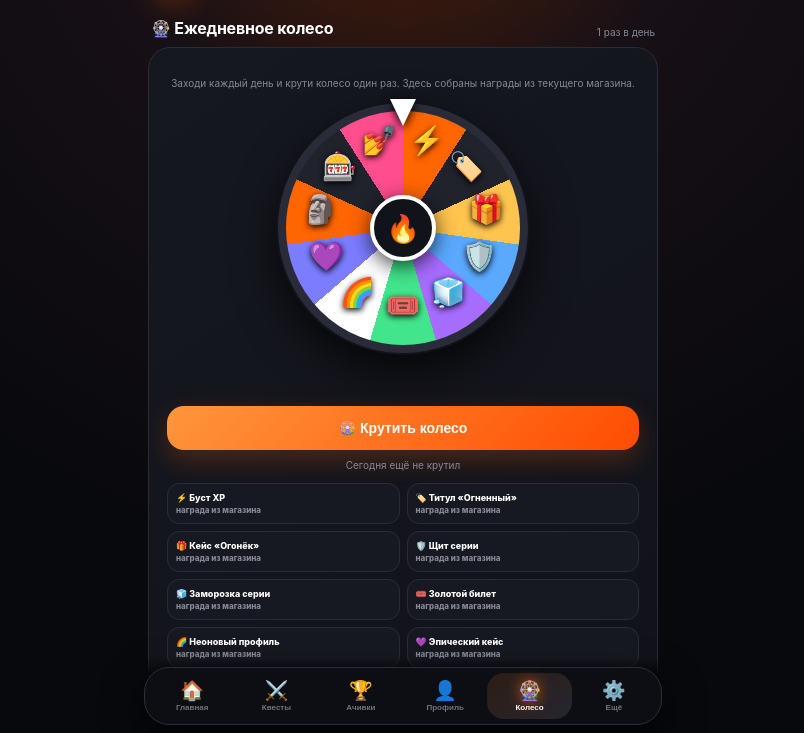
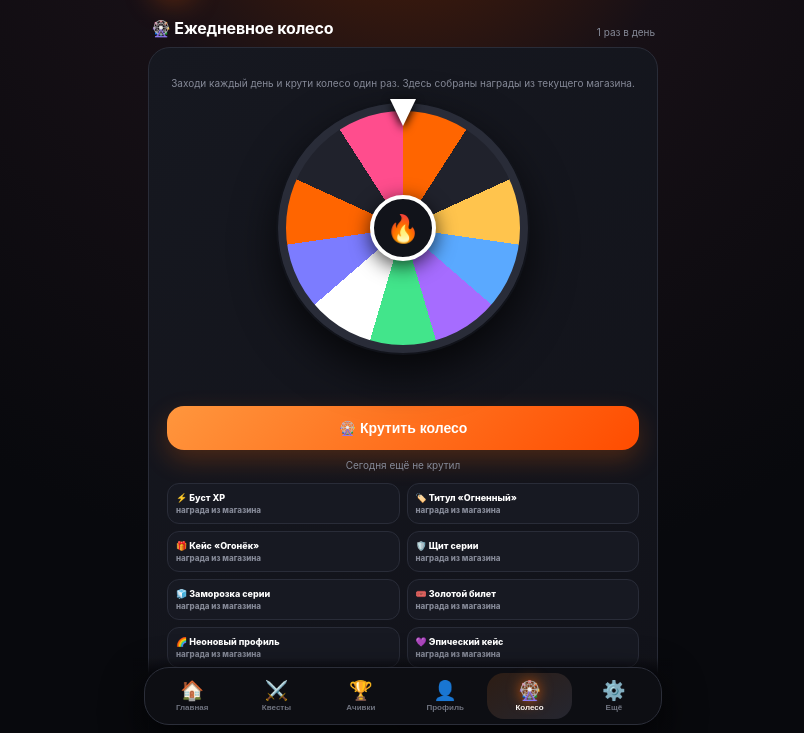
Before and after one commit to Brouuu9/ogonekk, a plain HTML site: page index.html in a window 1280 px wide. Both pictures are taken after a click on the button "🎡 Колесо". Shown: the part 66-799 px from the top of the page, without its empty margins (237-1041 px from the left). Drawn offline with Linux system fonts and the light colour scheme.

Commit message:
Add files via upload

```diff
--- a/index.html
+++ b/index.html
@@ -73,8 +73,7 @@ body[data-theme="green"] .frameOption.selected{border-color:#42d982;box-shadow:0
 @keyframes wheelSpin{from{transform:rotate(0)}to{transform:rotate(2160deg)}}
 .wheelCard{position:relative;overflow:hidden;text-align:center;padding:18px}
 .wheelWrap{width:250px;height:250px;margin:12px auto 16px;position:relative}
-.wheel{width:250px;height:250px;border-radius:50%;border:8px solid #292c38;background:conic-gradient(#ff6500 0deg 44deg,#20222c 44deg 88deg,#ffc44d 88deg 132deg,#20222c 132deg 176deg,#5aa9ff 176deg 220deg,#20222c 220deg 264deg,#a66cff 264deg 308deg,#20222c 308deg 360deg);box-shadow:0 0 0 2px #11131a,0 18px 45px #000b;display:grid;place-items:center}
-.wheelLabels{position:absolute;inset:0;z-index:1;pointer-events:none}.wheelLabel{position:absolute;left:50%;top:50%;width:42px;margin-left:-21px;margin-top:-21px;text-align:center;font-size:28px;line-height:1;transform-origin:21px 21px;filter:drop-shadow(0 2px 3px #000)}.wheelLabelRare{font-size:28px}
+.wheel{width:250px;height:250px;border-radius:50%;border:8px solid #292c38;background:conic-gradient(#ff6500 0deg 44deg,#20222c 44deg 88deg,#ffc44d 88deg 132deg,#20222c 132deg 176deg,#5aa9ff 176deg 220deg,#20222c 220deg 264deg,#a66cff 264deg 308deg,#20222c 308deg 360deg);box-shadow:0 0 0 2px #11131a,0 18px 45px #000b;display:grid;place-items:center;transition:transform 3.3s cubic-bezier(.12,.72,.12,1);will-change:transform}
 .wheelCenter{width:66px;height:66px;border-radius:50%;background:#11131a;border:4px solid #fff;display:grid;place-items:center;font-size:27px;box-shadow:0 5px 20px #000b;z-index:2}
 .wheelPointer{position:absolute;z-index:3;top:-4px;left:50%;transform:translateX(-50%);width:0;height:0;border-left:13px solid transparent;border-right:13px solid transparent;border-top:27px solid #fff;filter:drop-shadow(0 3px 5px #000)}
 .wheelResult{min-height:25px;font-size:16px;font-weight:950;margin:8px 0 12px}
@@ -129,7 +128,7 @@ body[data-theme="green"] .frameOption.selected{border-color:#42d982;box-shadow:0
   <p class="small">Заходи каждый день и крути колесо один раз. Здесь собраны награды из текущего магазина.</p>
   <div class="wheelWrap">
     <div class="wheelPointer"></div>
-    <div class="wheel" id="dailyWheel"><div class="wheelLabels" id="wheelLabels"></div><div class="wheelCenter">🔥</div></div>
+    <div class="wheel" id="dailyWheel"><div class="wheelCenter">🔥</div></div>
   </div>
   <div class="wheelResult" id="wheelResult"></div>
   <button class="btn yes caseBtn" id="wheelButton" onclick="spinDailyWheel()">🎡 Крутить колесо</button>
@@ -259,14 +258,6 @@ function renderWheel(){
     const colors=['#ff6500','#20222c','#ffc44d','#5aa9ff','#a66cff','#42e58b','#ffffff','#7c7cff'];
     const step=360/Math.max(1,available.length);
     wheel.style.background='conic-gradient('+available.map((x,i)=>`${x.id==='titlePickme'?'#ff4d8d':colors[i%colors.length]} ${i*step}deg ${(i+1)*step}deg`).join(',')+')';
-    const labels=document.getElementById('wheelLabels');
-    if(labels){
-      const radius=84;
-      labels.innerHTML=available.map((x,i)=>{
-        const angle=i*step+step/2;
-        return `<div class="wheelLabel" style="transform:rotate(${angle}deg) translateY(-${radius}px) rotate(${-angle}deg)">${x.e}</div>`;
-      }).join('');
-    }
   }
   const spun=data.wheel&&data.wheel.last===today();
   const empty=available.length===0;
@@ -312,12 +303,13 @@ function spinDailyWheel(){
   }
   const current=wheelAvailablePrizes();
   const idx=current.findIndex(x=>x.id===prize.id);
-  wheel.classList.remove('spinning');void wheel.offsetWidth;
+  wheel.style.transition='none';
   wheel.style.transform='rotate(0deg)';
+  void wheel.offsetWidth;
+  wheel.style.transition='transform 3.3s cubic-bezier(.12,.72,.12,1)';
   const step=360/Math.max(1,current.length);
   const target=2160+(360-(Math.max(0,idx)*step+step/2));
   wheel.style.transform=`rotate(${target}deg)`;
-  wheel.classList.add('spinning');
   result.textContent='🎡 Колесо вращается...';
   setTimeout(()=>{
     const isCase=prize.type==='chest'||prize.type==='epicCase';
```
